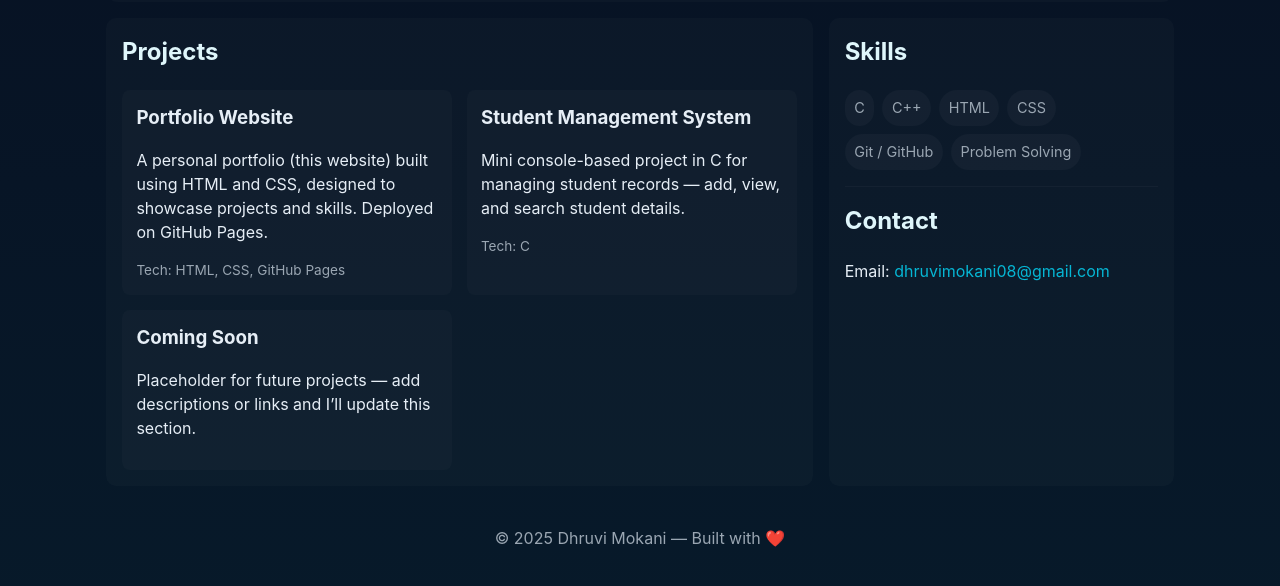
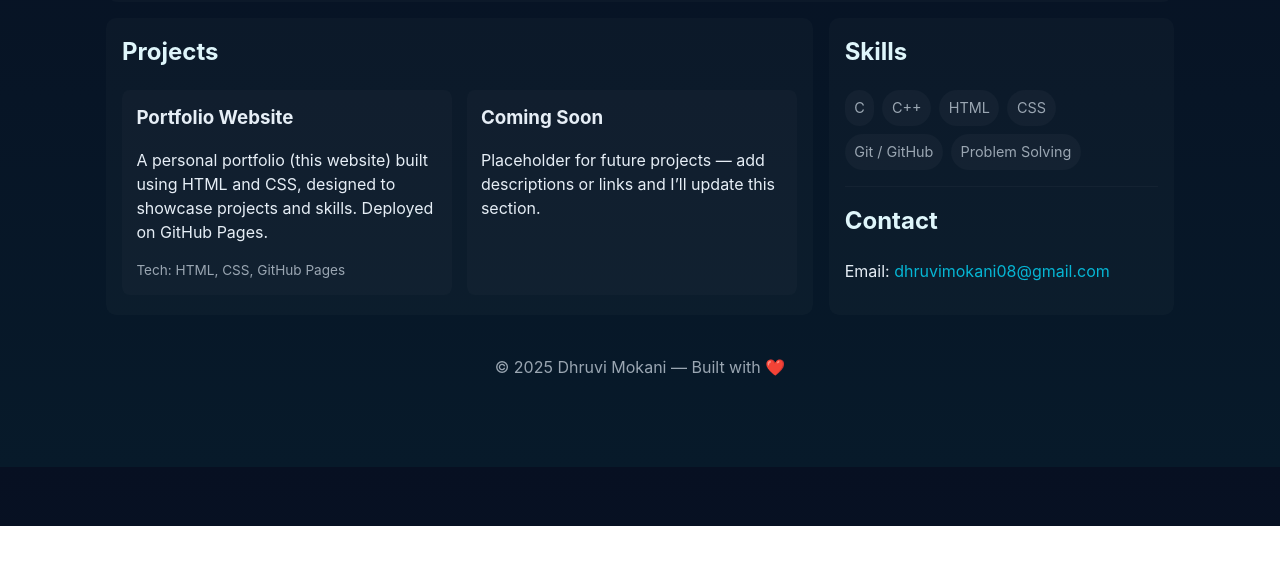
Before and after one commit to dhruvimokani/github-portfolio, a plain HTML site: page index.html in a window 1280 px wide. Shown: the part 274-860 px from the top of the page. After the commit the page ends 800 px from the top, so only its background shows below. Drawn offline with Linux system fonts and the light colour scheme.

Commit message:
Fix HTML structure and clean up formatting

```diff
--- a/index.html
+++ b/index.html
@@ -65,13 +65,7 @@
         <p style="margin:0;font-size:0.85rem;color:var(--muted)">Tech: HTML, CSS, GitHub Pages</p>
       </div>
 
-      <div class="project">
-        <h3>Student Management System</h3>
-        <p>Mini console-based project in C for managing student records — add, view, and search student details.</p>
-        <p style="margin:0;font-size:0.85rem;color:var(--muted)">Tech: C</p>
-      </div>
-
-      <div class="project">
+           <div class="project">
         <h3>Coming Soon</h3>
         <p>Placeholder for future projects — add descriptions or links and I’ll update this section.</p>
       </div>
```
